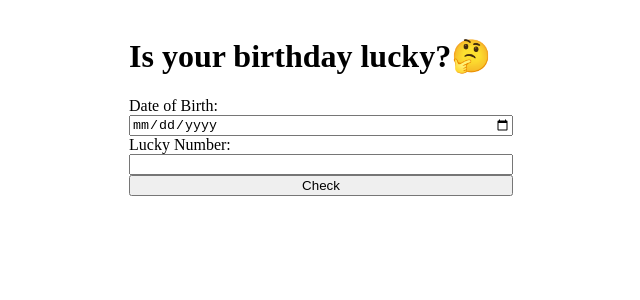
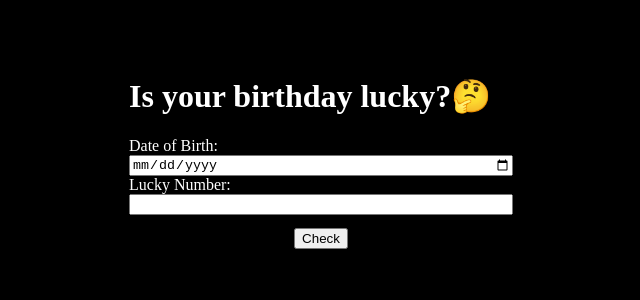
Before and after one commit to Nitin-Mittal08/Is-your-birthday-lucky, a plain HTML site: page index.html in a window 1280 px wide. Shown: the whole page, without its empty margins (319-959 px from the left). Drawn offline with Linux system fonts and the light colour scheme.

Commit message:
completed major css

```diff
--- a/app.js
+++ b/app.js
@@ -0,0 +1,10 @@
+const dateOfBirth = document.querySelector("#date-of-birth");
+const luckyNumber = document.querySelector("#lucky-number");
+const checkButton = document.querySelector("check-number");
+
+function isBirthdayLucky(){
+      const
+
+}
+
+checkButton.addEventListener("click", isBirthdayLucky);
--- a/index.html
+++ b/index.html
@@ -19,7 +19,7 @@
         <label for="lucky-number">Lucky Number:</label>
         <input type="number" id="lucky-number">
 
-        <button id="Check-number">Check</button>
+        <button id="check-number">Check</button>
 
     </div>
 </body>
--- a/main.css
+++ b/main.css
@@ -1,7 +1,25 @@
+:root{
+    --primary-dark:black;
+    --primary-white:white;
+
+}
 .container{
     display: flex;
     flex-direction: column;
     width: 30vw;
     margin: auto;
-    padding: 0.5rem;
+    padding: 3rem;
+    margin-bottom: 3rem;
 }
+
+#check-number{
+    margin: auto;
+    width: fit-content;
+    margin-top: 0.8rem;
+}
+
+body{
+    background-color: var(--primary-dark);
+    color: var(--primary-white);
+
+}
```
